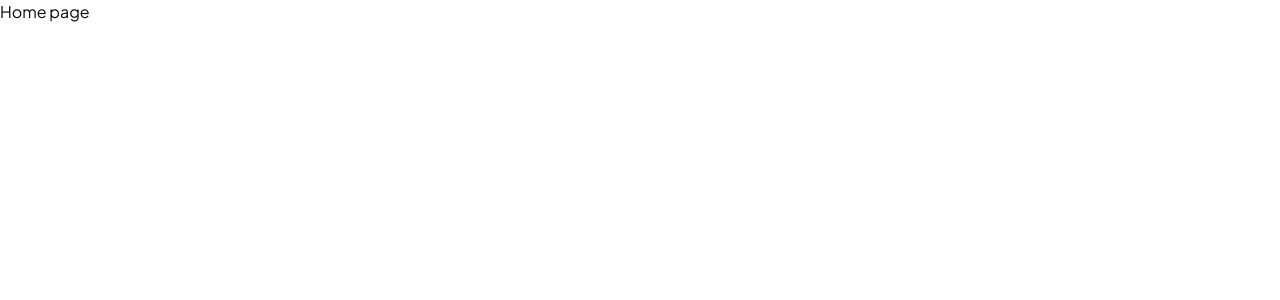
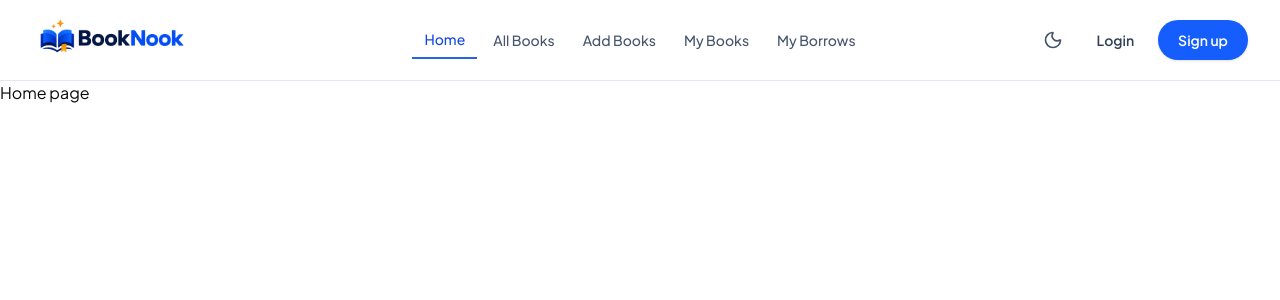
Before and after one commit to sakibhasan077/book-nook-client, a Next.js app: page / in a window 1280 px wide. Shown: the top 300 px of the page. Built offline with nearby package versions, Linux system fonts and the light colour scheme.

Commit message:
Add responsive Navbar component with theme toggle and navigation links

```diff
--- a/src/app/layout.tsx
+++ b/src/app/layout.tsx
@@ -1,6 +1,7 @@
 import type { Metadata } from "next";
 import { Plus_Jakarta_Sans } from "next/font/google";
 import "./globals.css";
+import Navbar from "@/components/layout/Navbar";
 
 const plusJakartaSans = Plus_Jakarta_Sans({
   subsets: ["latin"],
@@ -23,7 +24,7 @@ export default function RootLayout({ children }: LayoutProps<"/">) {
       className={`${plusJakartaSans.className} h-full antialiased`}
     >
       <body className="min-h-full flex flex-col">
-
+        <Navbar />
         <main className="flex-1">{children}</main>
 
       </body>
--- /dev/null
+++ b/src/components/layout/Navbar.tsx
@@ -0,0 +1,162 @@
+"use client";
+
+import Image from "next/image";
+import Link from "next/link";
+import { Menu, Moon, Sun, X } from "lucide-react";
+import { useState } from "react";
+import { usePathname } from "next/navigation";
+
+export default function Navbar() {
+  const pathname = usePathname();
+  const [isMenuOpen, setIsMenuOpen] = useState(false);
+  const [isDark, setIsDark] = useState(false);
+
+  function toggleTheme() {
+    const nextIsDark = !isDark;
+    document.documentElement.classList.toggle("dark", nextIsDark);
+    setIsDark(nextIsDark);
+  }
+
+  function closeMenu() {
+    setIsMenuOpen(false);
+  }
+
+  const navClass =
+    "rounded-none px-3 py-2 text-sm font-medium  transition-colors hover:bg-blue-50 hover:text-blue-700 dark:text-slate-300 dark:hover:bg-slate-800 dark:hover:text-blue-300";
+
+  const navItems = (
+    <>
+      <Link href={"/"} onClick={()=> isMenuOpen && closeMenu()} className={`${navClass} ${pathname === "/" ? "border-b-2 border-(--color-primary) text-blue-700 ": "text-slate-600"}`}>
+        Home
+      </Link>
+      <Link href={"/books"} onClick={()=> isMenuOpen && closeMenu()} className={`${navClass} ${pathname === "/books" ? "border-b-2 border-(--color-primary) text-blue-700 ": "text-slate-600"}`}>
+        All Books
+      </Link>
+      <Link href={"/add-books"} onClick={()=> isMenuOpen && closeMenu()} className={`${navClass} ${pathname === "/add-books" ? "border-b-2 border-(--color-primary) text-blue-700 ": "text-slate-600"}`}>
+        Add Books
+      </Link>
+      <Link href={"/my-books"} onClick={()=> isMenuOpen && closeMenu()} className={`${navClass} ${pathname === "/my-books" ? "border-b-2 border-(--color-primary) text-blue-700 ": "text-slate-600"}`}>
+        My Books
+      </Link>
+      <Link href={"/my-borrows"} onClick={()=> isMenuOpen && closeMenu()} className={`${navClass} ${pathname === "/my-borrows" ? "border-b-2 border-(--color-primary) text-blue-700 ": "text-slate-600"}`}>
+        My Borrows
+      </Link>
+    </>
+  );
+
+  return (
+    <header className="sticky top-0 z-50 border-b border-slate-200 bg-white/95 backdrop-blur dark:border-slate-800 dark:bg-slate-950/95">
+      <nav
+        aria-label="Main navigation"
+        className="mx-auto max-w-7xl px-4 sm:px-6 lg:px-8"
+      >
+        <div className="grid min-h-20 grid-cols-[1fr_auto] items-center gap-4 lg:grid-cols-[1fr_auto_1fr]">
+          <Link
+            href="/"
+            aria-label="BookNook home"
+            onClick={closeMenu}
+            className="relative block h-12 w-36 overflow-hidden rounded-lg bg-white sm:w-40"
+          >
+            <Image
+              src="/image/logo.png"
+              alt="BookNook"
+              fill
+              priority
+              sizes="(max-width: 640px) 144px, 160px"
+              className="object-cover"
+            />
+          </Link>
+
+          <ul className="hidden items-center gap-1 lg:flex">{navItems}</ul>
+
+          <div className="hidden items-center justify-self-end gap-2 lg:flex">
+            <button
+              type="button"
+              onClick={toggleTheme}
+              aria-label={`Switch to ${isDark ? "light" : "dark"} theme`}
+              title={`Switch to ${isDark ? "light" : "dark"} theme`}
+              className="inline-flex size-10 items-center justify-center rounded-full text-slate-600 transition-colors hover:bg-slate-100 hover:text-blue-700 focus-visible:outline-2 focus-visible:outline-offset-2 focus-visible:outline-blue-600 dark:text-slate-300 dark:hover:bg-slate-800 dark:hover:text-blue-300"
+            >
+              {isDark ? (
+                <Sun className="size-5" aria-hidden="true" />
+              ) : (
+                <Moon className="size-5" aria-hidden="true" />
+              )}
+            </button>
+            <Link
+              href="/login"
+              className="rounded-full px-4 py-2 text-sm font-semibold text-slate-700 transition-colors hover:bg-slate-100 dark:text-slate-200 dark:hover:bg-slate-800"
+            >
+              Login
+            </Link>
+            <Link
+              href="/signup"
+              className="rounded-full bg-blue-600 px-5 py-2.5 text-sm font-semibold text-white shadow-sm transition-colors hover:bg-blue-700 focus-visible:outline-2 focus-visible:outline-offset-2 focus-visible:outline-blue-600"
+            >
+              Sign up
+            </Link>
+          </div>
+
+          <div className="flex items-center justify-self-end gap-1 lg:hidden">
+            <button
+              type="button"
+              onClick={toggleTheme}
+              aria-label={`Switch to ${isDark ? "light" : "dark"} theme`}
+              title={`Switch to ${isDark ? "light" : "dark"} theme`}
+              className="inline-flex size-10 items-center justify-center rounded-full text-slate-600 transition-colors hover:bg-slate-100 focus-visible:outline-2 focus-visible:outline-offset-2 focus-visible:outline-blue-600 dark:text-slate-300 dark:hover:bg-slate-800"
+            >
+              {isDark ? (
+                <Sun className="size-5" aria-hidden="true" />
+              ) : (
+                <Moon className="size-5" aria-hidden="true" />
+              )}
+            </button>
+            <button
+              type="button"
+              onClick={() => setIsMenuOpen(!isMenuOpen)}
+              aria-label={isMenuOpen ? "Close menu" : "Open menu"}
+              aria-expanded={isMenuOpen}
+              aria-controls="mobile-navigation"
+              className="inline-flex size-10 items-center justify-center rounded-full text-slate-700 transition-colors hover:bg-slate-100 focus-visible:outline-2 focus-visible:outline-offset-2 focus-visible:outline-blue-600 dark:text-slate-200 dark:hover:bg-slate-800"
+            >
+              {isMenuOpen ? (
+                <X className="size-5" aria-hidden="true" />
+              ) : (
+                <Menu className="size-5" aria-hidden="true" />
+              )}
+            </button>
+          </div>
+        </div>
+
+        {isMenuOpen && (
+          <div
+            id="mobile-navigation"
+            className="border-t border-slate-200 pb-5 pt-3 dark:border-slate-800 lg:hidden"
+          >
+            <ul className="space-y-1 flex flex-col w-fit">
+
+                {navItems}
+
+             </ul>
+            <div className="mt-3 flex gap-2 border-t border-slate-200 pt-4 dark:border-slate-800">
+              <Link
+                href="/login"
+                onClick={closeMenu}
+                className="flex-1 max-w-38 rounded-full border border-slate-300 px-4 py-2.5 text-center text-sm font-semibold text-slate-700 transition-colors hover:bg-slate-100 dark:border-slate-700 dark:text-slate-200 dark:hover:bg-slate-800"
+              >
+                Login
+              </Link>
+              <Link
+                href="/signup"
+                onClick={closeMenu}
+                className="flex-1 max-w-38 rounded-full bg-blue-600 px-4 py-2.5 text-center text-sm font-semibold text-white transition-colors hover:bg-blue-700"
+              >
+                Sign up
+              </Link>
+            </div>
+          </div>
+        )}
+      </nav>
+    </header>
+  );
+}
```
Also changed, not shown: public/image/logo.png (added).
